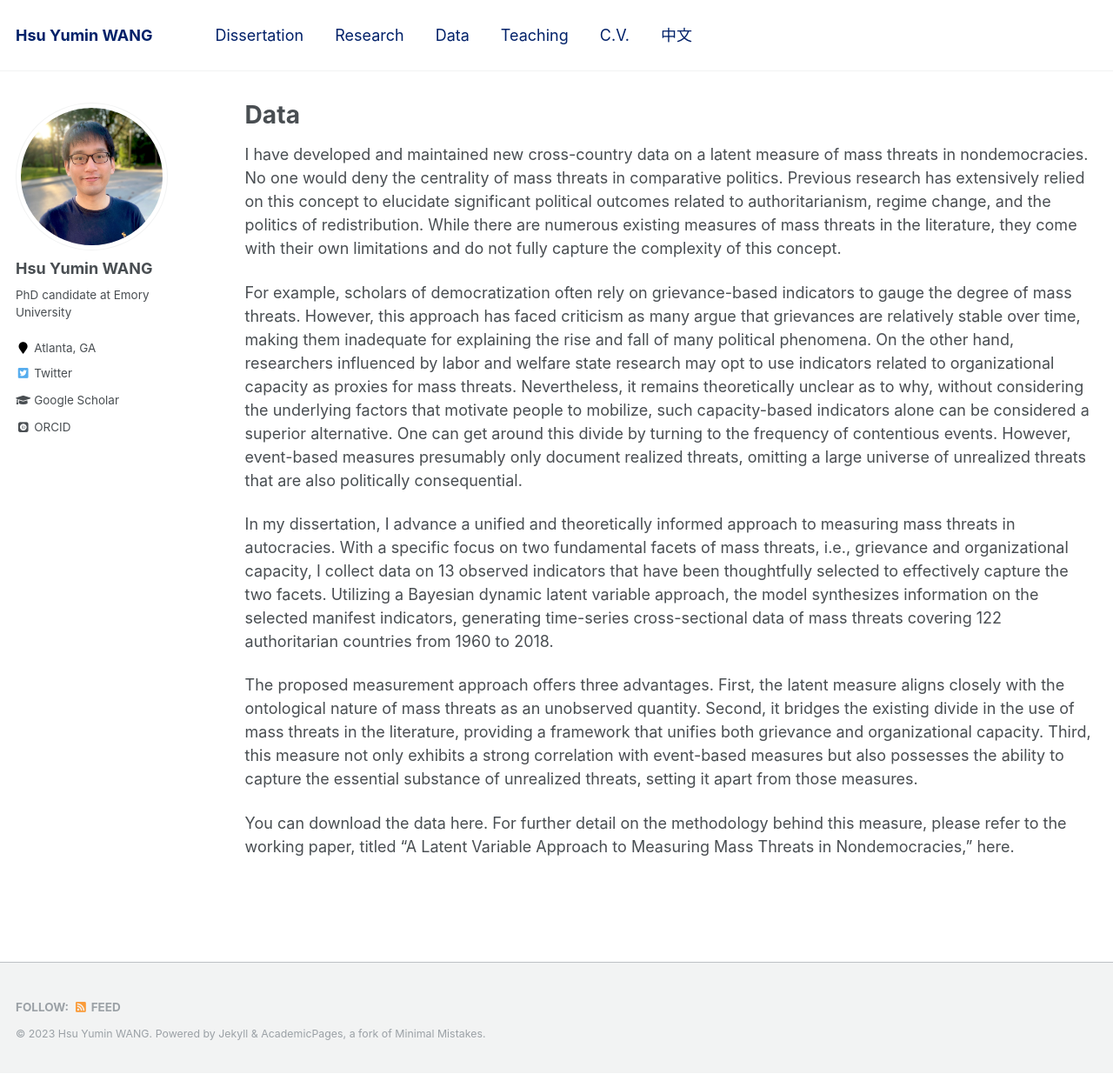
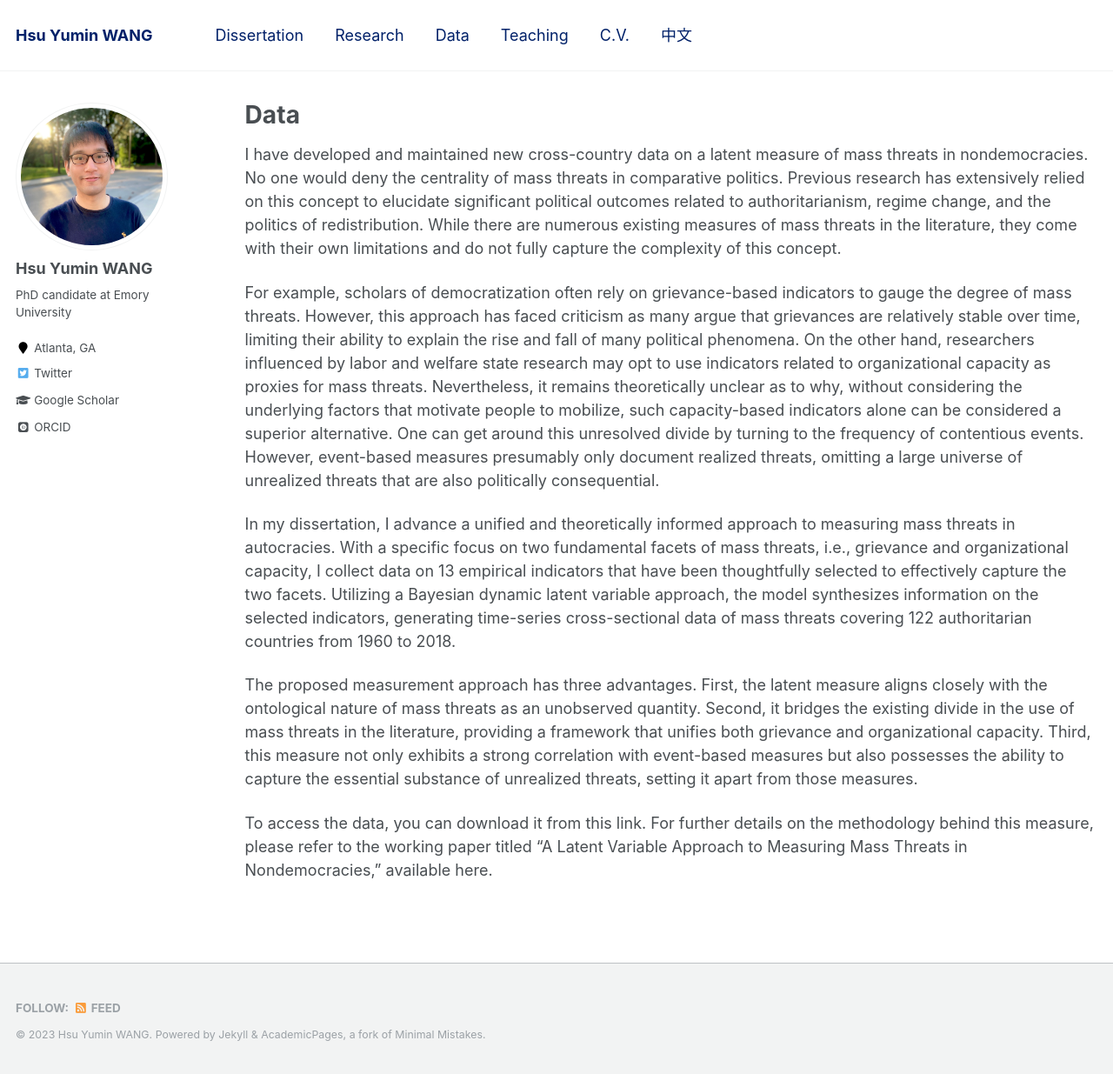
Before and after one commit to hsuyumin/hsuyumin.github.io, a Jekyll site: the page built from _pages/data.md, in a window 1280 px wide and 1235 px high. Shown: the whole window at 87% size. Built offline with Jekyll 4.4.1, drawn with Linux system fonts in a browser that asks for light colours; some web fonts are replaced.

Commit message:
Update data.md

```diff
--- a/_pages/data.md
+++ b/_pages/data.md
@@ -9,10 +9,10 @@ redirect_from:
 
 I have developed and maintained new cross-country data on a latent measure of mass threats in nondemocracies. No one would deny the centrality of mass threats in comparative politics. Previous research has extensively relied on this concept to elucidate significant political outcomes related to authoritarianism, regime change, and the politics of redistribution. While there are numerous existing measures of mass threats in the literature, they come with their own limitations and do not fully capture the complexity of this concept.
 
-For example, scholars of democratization often rely on grievance-based indicators to gauge the degree of mass threats. However, this approach has faced criticism as many argue that grievances are relatively stable over time, making them inadequate for explaining the rise and fall of many political phenomena. On the other hand, researchers influenced by labor and welfare state research may opt to use indicators related to organizational capacity as proxies for mass threats. Nevertheless, it remains theoretically unclear as to why, without considering the underlying factors that motivate people to mobilize, such capacity-based indicators alone can be considered a superior alternative. One can get around this divide by turning to the frequency of contentious events. However, event-based measures presumably only document realized threats, omitting a large universe of unrealized threats that are also politically consequential.
+For example, scholars of democratization often rely on grievance-based indicators to gauge the degree of mass threats. However, this approach has faced criticism as many argue that grievances are relatively stable over time, limiting their ability to explain the rise and fall of many political phenomena. On the other hand, researchers influenced by labor and welfare state research may opt to use indicators related to organizational capacity as proxies for mass threats. Nevertheless, it remains theoretically unclear as to why, without considering the underlying factors that motivate people to mobilize, such capacity-based indicators alone can be considered a superior alternative. One can get around this unresolved divide by turning to the frequency of contentious events. However, event-based measures presumably only document realized threats, omitting a large universe of unrealized threats that are also politically consequential.
 
-In my dissertation, I advance a unified and theoretically informed approach to measuring mass threats in autocracies. With a specific focus on two fundamental facets of mass threats, i.e., grievance and organizational capacity, I collect data on 13 observed indicators that have been thoughtfully selected to effectively capture the two facets. Utilizing a Bayesian dynamic latent variable approach, the model synthesizes information on the selected manifest indicators, generating time-series cross-sectional data of mass threats covering 122 authoritarian countries from 1960 to 2018.
+In my dissertation, I advance a unified and theoretically informed approach to measuring mass threats in autocracies. With a specific focus on two fundamental facets of mass threats, i.e., grievance and organizational capacity, I collect data on 13 empirical indicators that have been thoughtfully selected to effectively capture the two facets. Utilizing a Bayesian dynamic latent variable approach, the model synthesizes information on the selected indicators, generating time-series cross-sectional data of mass threats covering 122 authoritarian countries from 1960 to 2018.
 
-The proposed measurement approach offers three advantages. First, the latent measure aligns closely with the ontological nature of mass threats as an unobserved quantity. Second, it bridges the existing divide in the use of mass threats in the literature, providing a framework that unifies both grievance and organizational capacity. Third, this measure not only exhibits a strong correlation with event-based measures but also possesses the ability to capture the essential substance of unrealized threats, setting it apart from those measures.
+The proposed measurement approach has three advantages. First, the latent measure aligns closely with the ontological nature of mass threats as an unobserved quantity. Second, it bridges the existing divide in the use of mass threats in the literature, providing a framework that unifies both grievance and organizational capacity. Third, this measure not only exhibits a strong correlation with event-based measures but also possesses the ability to capture the essential substance of unrealized threats, setting it apart from those measures.
 
-You can download the data here. For further detail on the methodology behind this measure, please refer to the working paper, titled "A Latent Variable Approach to Measuring Mass Threats in Nondemocracies," here.
+To access the data, you can download it from this link. For further details on the methodology behind this measure, please refer to the working paper titled "A Latent Variable Approach to Measuring Mass Threats in Nondemocracies," available here.
```
